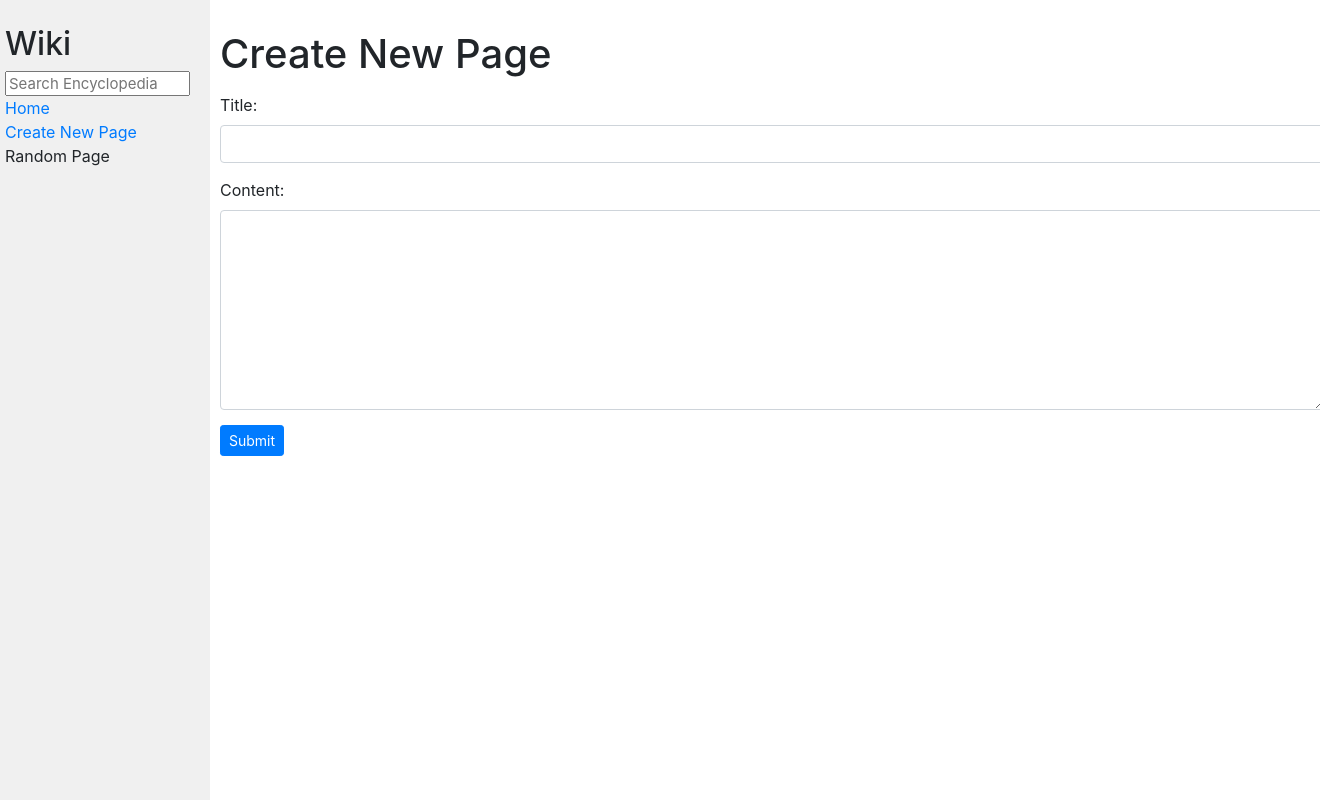
After one commit to rhffcp/project-1, a Django app: page /new in a window 1320 px wide; the page is wider, and only the part inside the window is pictured. The commit adds this page. Run offline with Django 3.2, Linux system fonts and the light colour scheme; some libraries are stand-ins or nearby versions.

Commit message:
added create new page functionality

```diff
--- a/wiki/encyclopedia/templates/encyclopedia/error.html
+++ b/wiki/encyclopedia/templates/encyclopedia/error.html
@@ -5,5 +5,9 @@
 {% endblock %}
 
 {% block body %}
-    <h1>ERROR: Entry for "{{ entry_title }}"" not found.</h1>
+    {% if error == True %}
+        <h1>ERROR: Entry for "{{ entry_title }}" not found.</h1>
+    {% else %}
+        <h1>Entry already exists.</h1>
+    {% endif %}
 {% endblock %}
--- a/wiki/encyclopedia/templates/encyclopedia/layout.html
+++ b/wiki/encyclopedia/templates/encyclopedia/layout.html
@@ -19,7 +19,7 @@
                     <a href="{% url 'index' %}">Home</a>
                 </div>
                 <div>
-                    Create New Page
+                    <a href="{% url 'new' %}">Create New Page</a>
                 </div>
                 <div>
                     Random Page
--- /dev/null
+++ b/wiki/encyclopedia/templates/encyclopedia/new.html
@@ -0,0 +1,23 @@
+{% extends "encyclopedia/layout.html" %}
+
+{% block title %}
+    New Entry
+{% endblock %}
+
+{% block body %}
+    <h1>Create New Page</h1>
+
+    <form action="{% url 'new' %}" method="post">
+        {% csrf_token %}
+        <div style="margin-top: 15px;">
+            {{ title }}
+        </div>
+        <div style="margin-top: 15px;">
+            {{ content }}
+        </div>
+        <div style="margin-top: 15px;">
+            <input type="submit" class="btn btn-primary btn-sm">
+        </div>
+    </form>
+
+{% endblock %}
--- a/wiki/encyclopedia/urls.py
+++ b/wiki/encyclopedia/urls.py
@@ -5,5 +5,6 @@ from . import views
 urlpatterns = [
     path("", views.index, name="index"),
     path("wiki/<str:entry>", views.entry, name="entry"),
-    path("search", views.search, name="search")
+    path("search", views.search, name="search"),
+    path("new", views.new, name="new")
 ]
--- a/wiki/encyclopedia/views.py
+++ b/wiki/encyclopedia/views.py
@@ -1,6 +1,15 @@
 from django.shortcuts import render
 
 from . import util
+
+from django import forms
+
+class NewEntryTitle(forms.Form):
+    entry_title = forms.CharField(label="Title", widget=forms.TextInput(attrs={'class': "form-control"}))
+
+class NewEntryContent(forms.Form):
+    entry_content = forms.CharField(label="Content", widget=forms.Textarea(attrs={'class': "form-control", 'style': "height: 200px"}))
+
 
 def index(request):
     return render(request, "encyclopedia/index.html", {
@@ -11,7 +20,8 @@ def entry(request, entry):
     entry_page = util.get_entry(entry)
     if entry_page is None:
         return render(request, "encyclopedia/error.html", {
-            "entry_title": entry
+            "entry_title": entry,
+            "error": True
         })
     else:
         return render(request, "encyclopedia/entry.html", {
@@ -38,3 +48,27 @@ def search(request):
         return render(request, "encyclopedia/suggestions.html", {
             "suggestions": suggestions
         })
+
+def new(request):
+    if request.method == "POST":
+        title = NewEntryTitle(request.POST)
+        content = NewEntryContent(request.POST)
+
+        if title.is_valid() and content.is_valid():
+            entry_title = title.cleaned_data["entry_title"]
+            entry_content = content.cleaned_data["entry_content"]
+
+            if util.get_entry(entry_title) is None:
+                util.save_entry(entry_title, entry_content)
+                return render(request, "encyclopedia/entry.html", {
+                    "entry_title": util.get_entry(entry_title),
+                    "contents": util.get_entry(entry_content)
+                })
+            else:
+                return render(request, "encyclopedia/error.html")
+
+
+    return render(request, "encyclopedia/new.html", {
+        "title": NewEntryTitle(),
+        "content": NewEntryContent()
+    })
```
Also changed, not shown: wiki/encyclopedia/static/encyclopedia/styles.css (line endings or trailing spaces).
